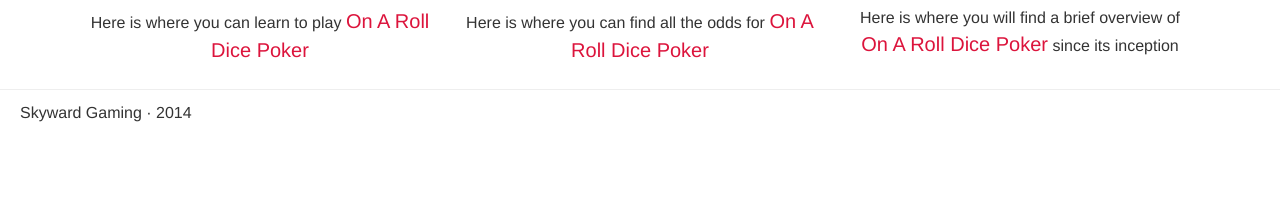
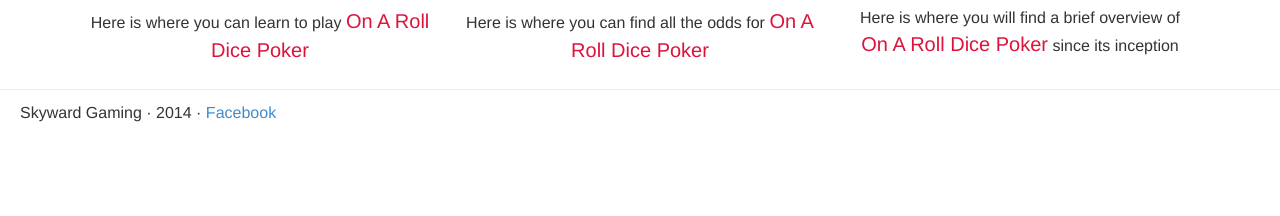
Before and after one commit to parondeau/skywardGamingWebsite, a PHP site: page / in a window 1280 px wide; the page is wider, and only the part inside the window is pictured. Shown: the part 584-800 px from the top of that part. Run offline with PHP 8.4, Linux system fonts and the light colour scheme; some libraries are stand-ins or nearby versions.

Commit message:
added facebook link and couple css things

```diff
--- a/public/css/business-frontpage.css
+++ b/public/css/business-frontpage.css
@@ -17,6 +17,7 @@
 	background-size: 400px;
 	background-color: rgb(32,32,32);
 	margin: -20px -20px 0;
+	cursor: pointer;
 }
 footer {
 	position: absolute;
@@ -145,3 +146,6 @@
 	display: block;
 	margin-bottom: 5px;
 }
+nav a{
+	cursor: pointer;
+}
--- a/public/index.html
+++ b/public/index.html
@@ -339,7 +339,7 @@
     <footer>
       <div class="row">
         <div class="col-lg-12">
-          <p>Skyward Gaming &middot; 2014</p>
+          <p>Skyward Gaming &middot; 2014 &middot; <a href="https://www.facebook.com/onarolldicepoker">Facebook</a></p>
         </div>
       </div>
     </footer>
```
